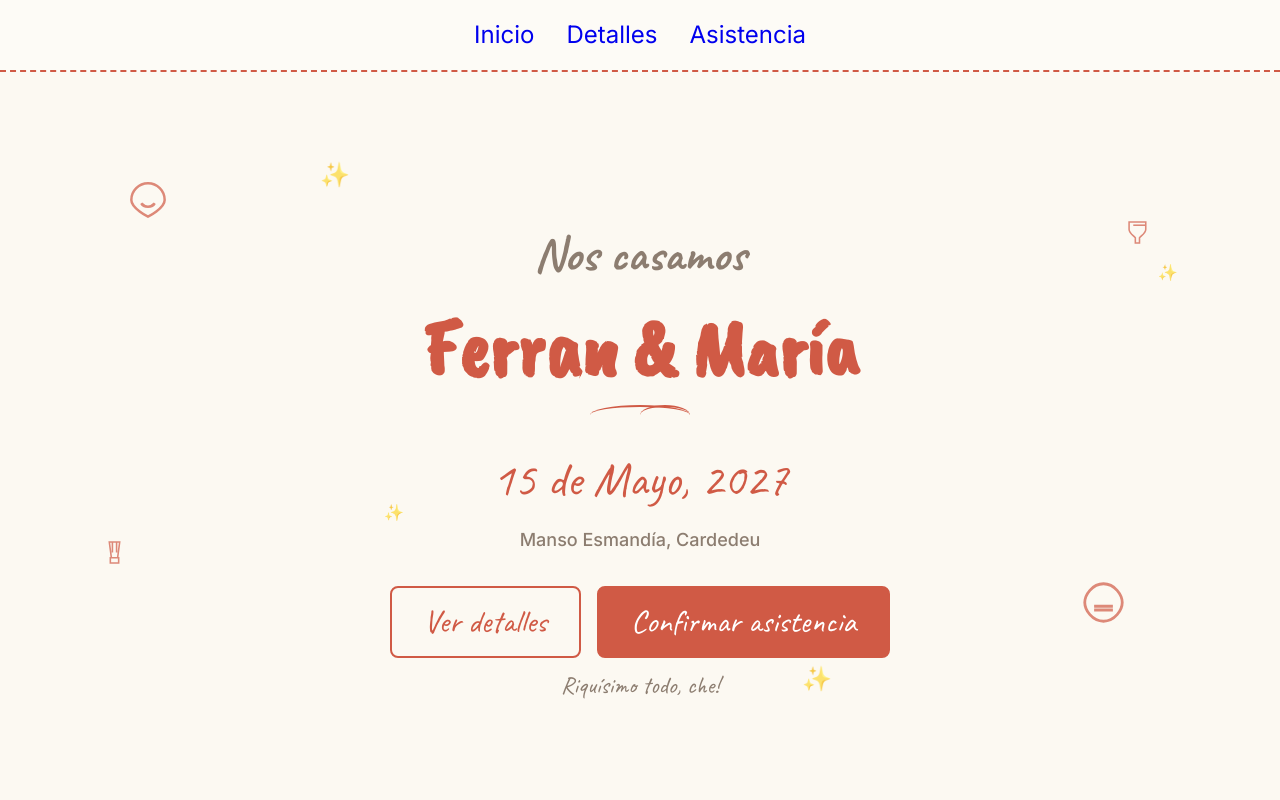
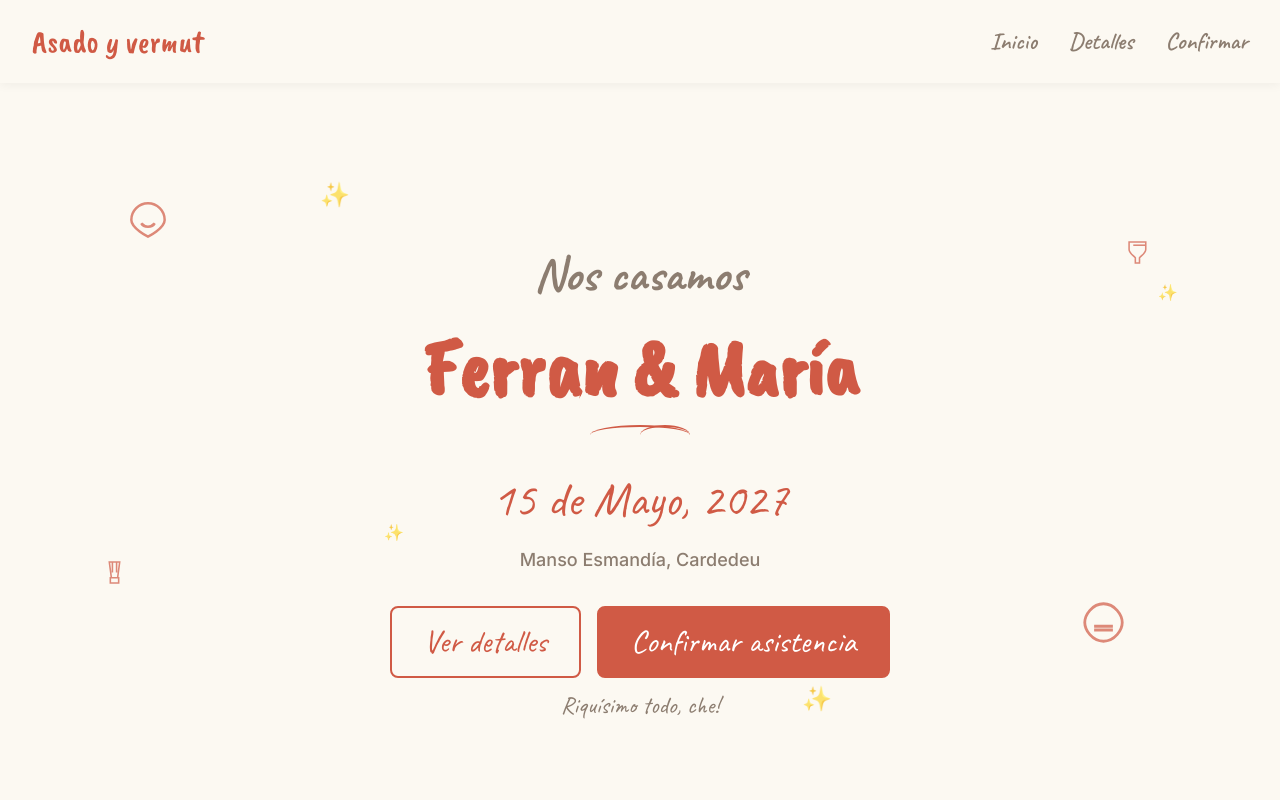
Before and after one commit to ferranmafe/wedding-webpage, a React (Vite) app: page / in a window 1280 px wide. Shown: the top 800 px of the page. Built offline with nearby package versions, Linux system fonts and the light colour scheme.

Commit message:
Making navigation bar more readable

```diff
--- a/src/App.tsx
+++ b/src/App.tsx
@@ -5,25 +5,54 @@ import { RsvpSection } from './components/RsvpSection'
 function App() {
   return (
     <>
-      {/* Simple Sticky Header */}
       <header style={{
         position: 'fixed',
         top: 0,
         width: '100%',
-        backgroundColor: 'rgba(253, 251, 247, 0.9)', /* Match var(--color-bg) with opacity */
-        padding: '1rem',
-        borderBottom: '2px dashed var(--color-primary)',
+        backgroundColor: 'rgba(252, 249, 242, 0.95)', /* var(--color-bg) */
+        padding: '1rem 2rem',
         zIndex: 1000,
         display: 'flex',
-        justifyContent: 'center',
-        gap: '2rem'
+        justifyContent: 'space-between',
+        alignItems: 'center',
+        boxShadow: '0 2px 10px rgba(0,0,0,0.05)'
       }}>
-        <a href="#home" style={{ fontFamily: 'var(--font-display)', fontSize: 'var(--text-lg)', textDecoration: 'none' }}>Inicio</a>
-        <a href="#details" style={{ fontFamily: 'var(--font-display)', fontSize: 'var(--text-lg)', textDecoration: 'none' }}>Detalles</a>
-        <a href="#rsvp" style={{ fontFamily: 'var(--font-display)', fontSize: 'var(--text-lg)', textDecoration: 'none' }}>Asistencia</a>
+        {/* Top Left Title */}
+        <div style={{
+          fontFamily: 'var(--font-cursive-bold)',
+          fontSize: 'var(--text-xl)',
+          color: 'var(--color-primary)'
+        }}>
+          Asado y vermut
+        </div>
+
+        {/* Top Right Navigation */}
+        <nav style={{ display: 'flex', gap: '2rem' }}>
+          <a href="#home" style={{
+            fontFamily: 'var(--font-cursive)',
+            fontSize: 'var(--text-lg)',
+            color: 'var(--color-text-dark)',
+            textDecoration: 'none',
+            fontWeight: 600
+          }}>Inicio</a>
+          <a href="#details" style={{
+            fontFamily: 'var(--font-cursive)',
+            fontSize: 'var(--text-lg)',
+            color: 'var(--color-text-dark)',
+            textDecoration: 'none',
+            fontWeight: 600
+          }}>Detalles</a>
+          <a href="#rsvp" style={{
+            fontFamily: 'var(--font-cursive)',
+            fontSize: 'var(--text-lg)',
+            color: 'var(--color-text-dark)',
+            textDecoration: 'none',
+            fontWeight: 600
+          }}>Confirmar</a>
+        </nav>
       </header>
 
-      <main style={{ paddingTop: '60px' }}>
+      <main style={{ paddingTop: '80px' }}>
         <HomeSection />
         <DetailsSection />
         <RsvpSection />
```
